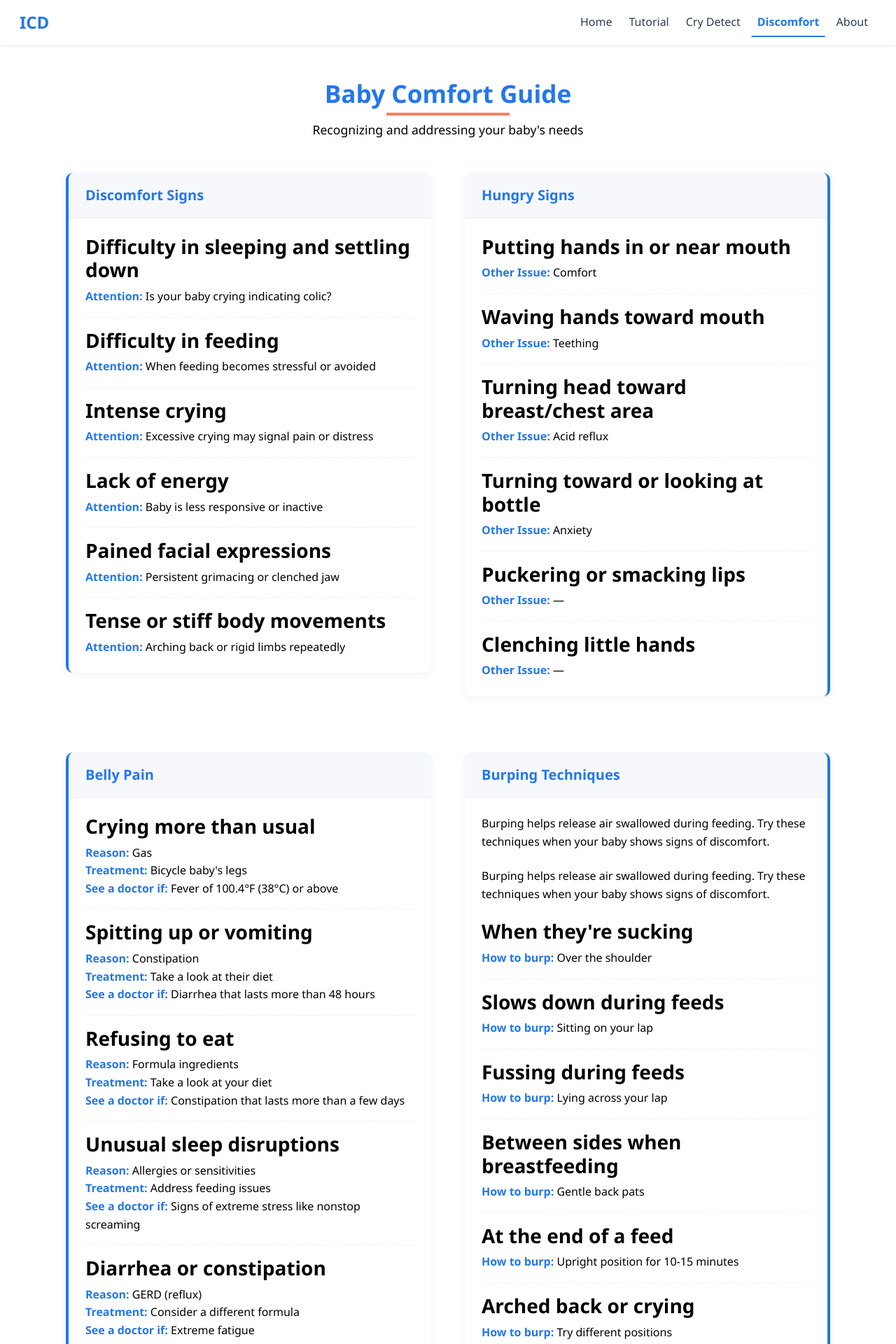
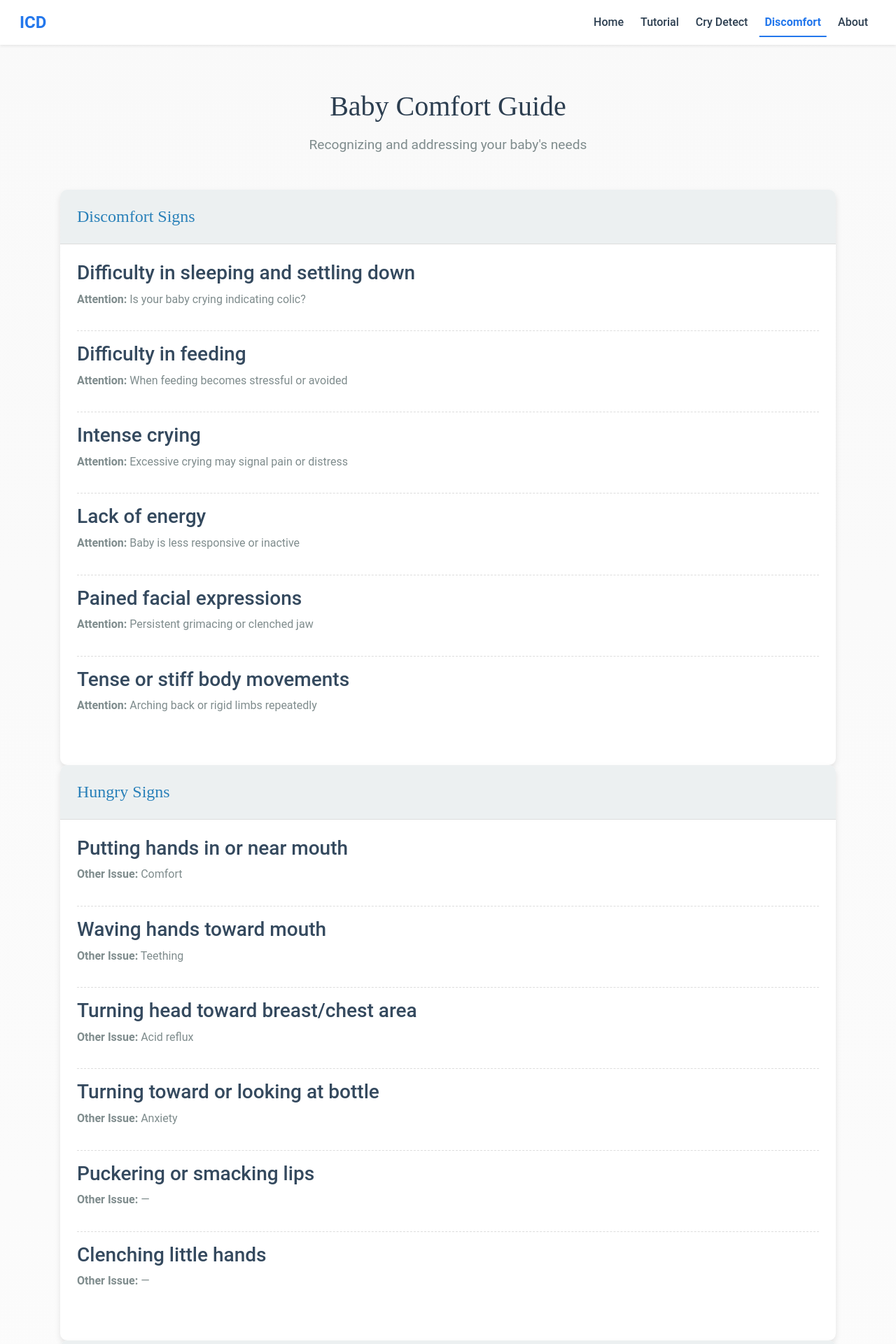
Before and after one commit to mursalatul/infant_cry_detection, a Django app: page /discomfort in a window 1280 px wide. Shown: the top 1920 px of the page at 70% size. Run offline with Django 5.2, Linux system fonts and the light colour scheme; parts of the project's set-up code (start-up, migrations or seed data) failed here and were passed over; some libraries are stand-ins or nearby versions.

Commit message:
updated the discomfort page

```diff
--- a/discomfort/templates/discomfort.html
+++ b/discomfort/templates/discomfort.html
@@ -2,22 +2,21 @@
 
 {% block title %}Discomfort{% endblock %}
 {% load static %}
-{% load tz %}
 
-<!-- custom style start -->
+<!-- Google Fonts -->
+<link href="https://fonts.googleapis.com/css2?family=Playfair+Display:wght@400;700&family=Roboto:wght@400;500&display=swap" rel="stylesheet">
+
 {% block custom_styles %}
-<!-- make sure to use a style tag -->
 <style>
-    /* Main Content Styles */
     body {
-        background-color: var(--light-bg);
-        color: var(--text-color);
-        font-family: 'Segoe UI', Tahoma, Geneva, Verdana, sans-serif;
+        background: linear-gradient(to bottom, #f9f9f9, #ffffff);
+        font-family: 'Roboto', sans-serif;
+        color: #333;
         line-height: 1.6;
     }
 
     .main-container {
-        padding: 3rem 0;
+        padding: 4rem 1rem;
     }
 
     .section-header {
@@ -26,89 +25,40 @@
     }
 
     .section-title {
-        font-size: 2.2rem;
-        font-weight: 700;
-        color: var(--primary-color);
+        font-family: 'Playfair Display', serif;
+        font-size: 2.5rem;
+        color: #2c3e50;
         margin-bottom: 1rem;
-        position: relative;
-        display: inline-block;
-    }
-
-    .section-title:after {
-        content: '';
-        position: absolute;
-        width: 50%;
-        height: 4px;
-        background: var(--accent-color);
-        bottom: -10px;
-        left: 25%;
     }
 
     .section-subtitle {
-        color: var(--text-light);
-        font-size: 1.1rem;
-        max-width: 700px;
-        margin: 0 auto;
-    }
-
-    /* Two-column layout */
-    .two-column-section {
-        display: flex;
-        flex-wrap: wrap;
-        margin-bottom: 3rem;
-        position: relative;
-    }
-
-    .column {
-        flex: 1;
-        min-width: 300px;
-        padding: 0 1.5rem;
-        position: relative;
-    }
-
-    .column-divider {
-        position: absolute;
-        left: 50%;
-        top: 0;
-        bottom: 0;
-        width: 1px;
-        background-color: var(--divider-color);
+        font-size: 1.2rem;
+        color: #7f8c8d;
     }
 
     .info-card {
-        background-color: var(--card-bg);
+        background: #ffffff;
         border-radius: 10px;
-        box-shadow: 0 4px 12px rgba(0, 0, 0, 0.05);
-        transition: transform 0.3s ease, box-shadow 0.3s ease;
-        margin-bottom: 2rem;
+        box-shadow: 0 4px 8px rgba(0, 0, 0, 0.1);
+        transition: transform 0.3s, box-shadow 0.3s;
         overflow: hidden;
-    }
-
-    /* Left cards (discomfort, belly pain) - left border */
-    .left-card {
-        border-left: 4px solid var(--primary-color);
-    }
-
-    /* Right cards (hungry, burping) - right border */
-    .right-card {
-        border-right: 4px solid var(--primary-color);
     }
 
     .info-card:hover {
         transform: translateY(-5px);
-        box-shadow: 0 8px 20px rgba(0, 0, 0, 0.1);
+        box-shadow: 0 8px 16px rgba(0, 0, 0, 0.2);
     }
 
     .card-header {
-        background-color: rgba(74, 111, 165, 0.05);
-        padding: 1.25rem 1.5rem;
-        border-bottom: 1px solid rgba(0, 0, 0, 0.05);
+        background: #ecf0f1;
+        padding: 1.5rem;
+        border-bottom: 1px solid #ddd;
     }
 
     .card-title {
-        font-size: 1.25rem;
-        font-weight: 600;
-        color: var(--primary-color);
+        font-family: 'Playfair Display', serif;
+        font-size: 1.5rem;
+        color: #2980b9;
         margin: 0;
     }
 
@@ -119,107 +69,62 @@
     .card-item {
         margin-bottom: 1rem;
         padding-bottom: 1rem;
-        border-bottom: 1px dashed #eee;
+        border-bottom: 1px dashed #ddd;
     }
 
     .card-item:last-child {
-        margin-bottom: 0;
-        padding-bottom: 0;
         border-bottom: none;
     }
 
     .item-title {
-        font-weight: 600;
-        color: var(--text-color);
-        margin-bottom: 0.5rem;
+        font-weight: 500;
+        color: #34495e;
     }
 
     .item-detail {
-        color: var(--text-light);
-        margin-bottom: 0;
-    }
-
-    .item-detail strong {
-        color: var(--primary-color);
+        color: #7f8c8d;
     }
 
     .references-section {
-        background-color: var(--card-bg);
+        background: #f4f6f7;
         border-radius: 10px;
         padding: 2rem;
         margin-top: 4rem;
-        box-shadow: 0 4px 12px rgba(0, 0, 0, 0.05);
+        box-shadow: 0 4px 8px rgba(0, 0, 0, 0.1);
     }
 
     .references-title {
-        font-size: 1.5rem;
-        color: var(--primary-color);
+        font-family: 'Playfair Display', serif;
+        font-size: 1.8rem;
+        color: #2c3e50;
+        text-align: center;
         margin-bottom: 1.5rem;
-        text-align: center;
-    }
-
-    .reference-list {
-        list-style-type: none;
-        padding: 0;
     }
 
     .reference-item {
+        padding: 1rem;
+        background: #ffffff;
+        border-radius: 5px;
         margin-bottom: 1rem;
-        padding: 1rem;
-        background-color: rgba(74, 111, 165, 0.05);
-        border-radius: 5px;
-        transition: background-color 0.3s ease;
+        transition: background 0.3s;
     }
 
     .reference-item:hover {
-        background-color: rgba(74, 111, 165, 0.1);
+        background: #ecf0f1;
     }
 
     .reference-link {
-        color: var(--primary-color);
+        color: #2980b9;
         text-decoration: none;
-        transition: color 0.3s ease;
+        font-weight: 500;
     }
 
     .reference-link:hover {
-        color: var(--accent-color);
+        color: #3498db;
         text-decoration: underline;
-    }
-
-    @media (max-width: 768px) {
-        .two-column-section {
-            flex-direction: column;
-        }
-
-        .column {
-            padding: 0;
-        }
-
-        .column-divider {
-            display: none;
-        }
-
-        .section-title {
-            font-size: 1.8rem;
-        }
-
-        .card-header {
-            padding: 1rem;
-        }
-
-        .card-body {
-            padding: 1rem;
-        }
-
-        /* On mobile, keep all borders on left for consistency */
-        .right-card {
-            border-right: none;
-            border-left: 4px solid var(--primary-color);
-        }
     }
 </style>
 {% endblock %}
-<!-- custom style end -->
 
 {% block content %}
 <!-- Main Content -->
```
Also changed, not shown: db.sqlite3.
